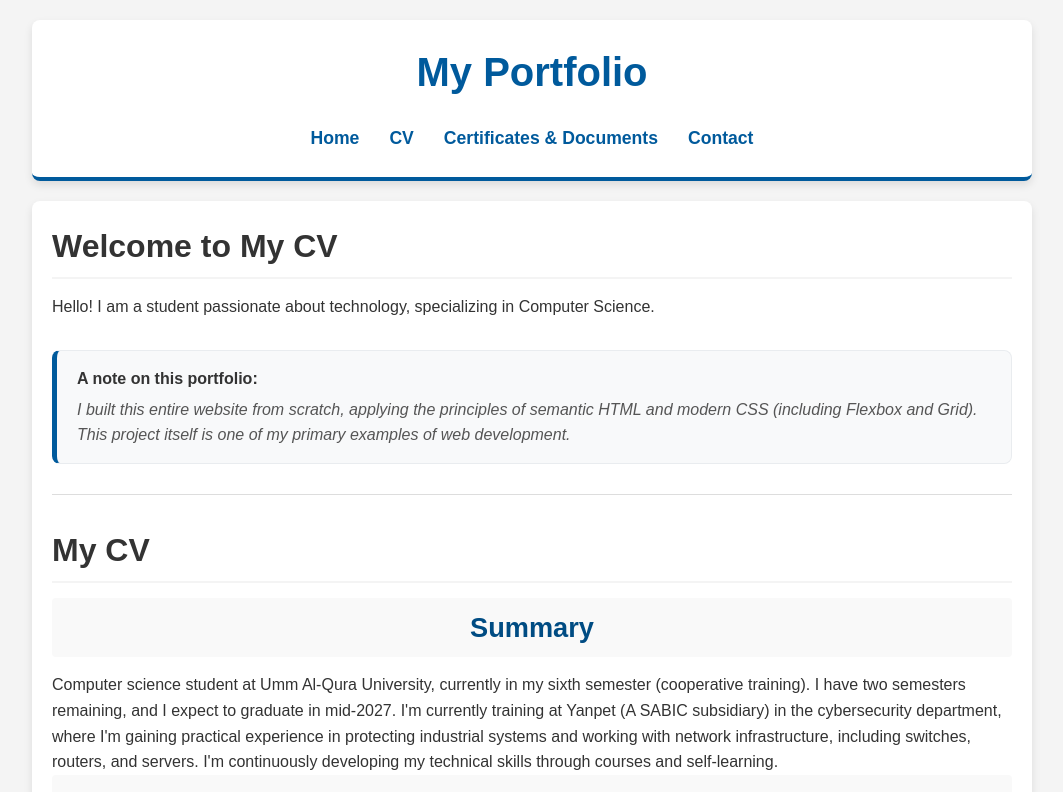
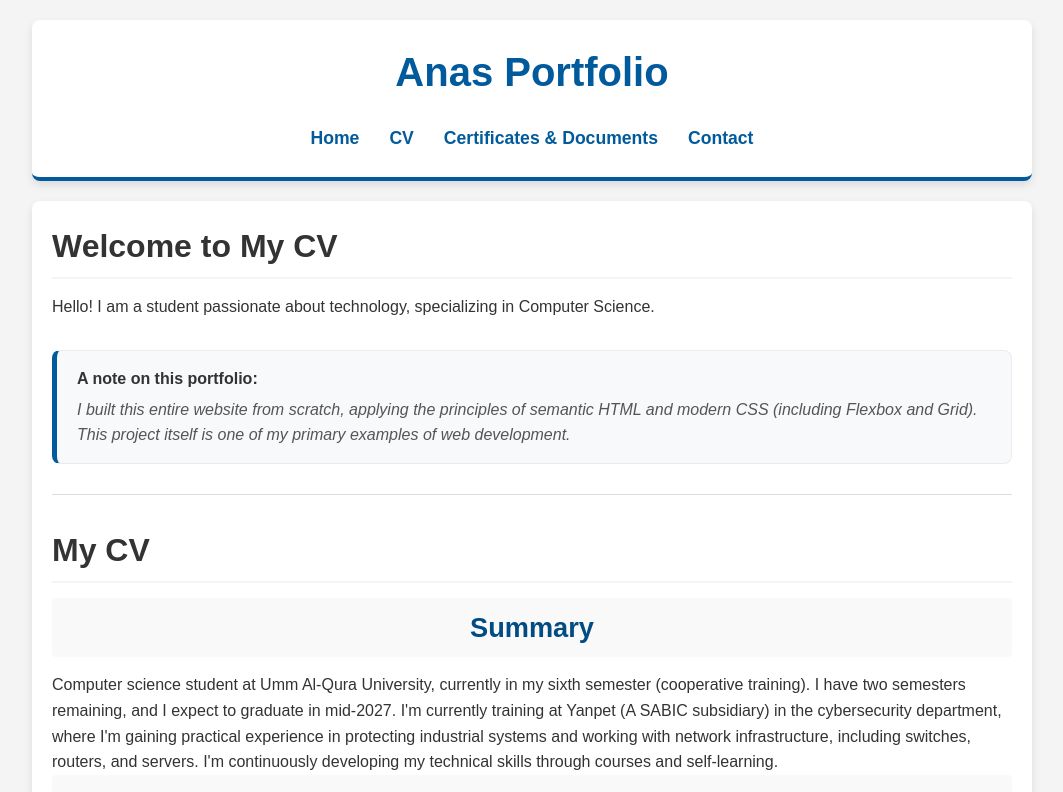
Before and after one commit to anasdkil336699-dot/anas-portfolio, a React (Create React App) app: page / in a window 1280 px wide. Shown: the top 792 px of the page, without its empty margins (108-1171 px from the left). Built offline with nearby package versions, Linux system fonts and the light colour scheme.

Commit message:
Refactor Header component and update title

```diff
--- a/src/Header.js
+++ b/src/Header.js
@@ -1,29 +1,18 @@
 // src/Header.js
-import React from "react";
-
-// STEP 1: Import the 'useState' hook from React
-import { useState } from "react";
+import React, { useState } from "react";
 
 export default function Header() {
-  // STEP 2: Create a state variable to track if the menu is open
-  // 'isMenuOpen' is our "memory". It starts as 'false' (closed).
-  // 'setIsMenuOpen' is the *only* function we use to update it.
   const [isMenuOpen, setIsMenuOpen] = useState(false);
 
-  // STEP 3: Create a function to toggle the state
-  // This runs when the button is clicked
   const toggleMenu = () => {
-    // This flips the value from false -> true or true -> false
     setIsMenuOpen(!isMenuOpen);
   };
 
   return (
     <header>
-      <h1>My Portfolio</h1>
+      <h1>Anas Portfolio</h1>
+
       <nav>
-        {/* STEP 4: Attach the 'toggleMenu' function to the button's 'onClick' event
-          [cite: 4362-4364, 6225-6229]
-        */}
         <button
           id="menu-toggle"
           aria-label="Toggle Navigation"
@@ -32,10 +21,6 @@ export default function Header() {
           &#9776;
         </button>
 
-        {/* STEP 5: Make the 'className' dynamic based on our state.
-          We use a "ternary operator" ( condition ? value_if_true : value_if_false )
-          This replaces the old getElementById/classList.toggle()
-        */}
         <ul id="nav-menu" className={isMenuOpen ? "show-menu" : ""}>
           <li>
             <a href="#home">Home</a>
@@ -44,9 +29,11 @@ export default function Header() {
           <li>
             <a href="#cv">CV</a>
           </li>
+
           <li>
             <a href="#documents">Certificates & Documents</a>
           </li>
+
           <li>
             <a href="#contact">Contact</a>
           </li>
```
